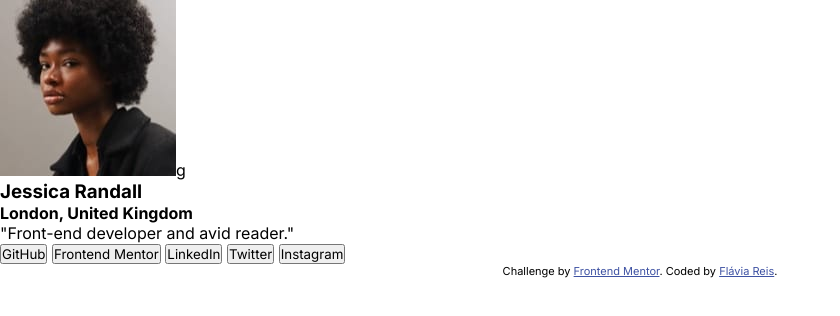
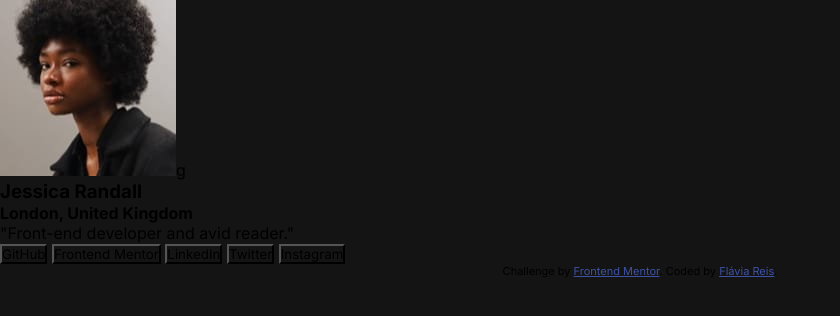
Before and after one commit to flaviare1s/social-links-profile, a plain HTML site: page index.html in a window 1280 px wide. Shown: the whole page, without its empty margins (0-840 px from the left). Drawn offline with Linux system fonts and the light colour scheme.

Commit message:
Update style.css

```diff
--- a/style.css
+++ b/style.css
@@ -5,6 +5,11 @@
     padding: 0px;
     box-sizing: border-box;
     font-family: 'Inter', sans-serif;
+    background-color: hsl(0, 0%, 8%);
+}
+
+.card {
+    background-color: Dark Grey: hsl(0, 0%, 12%);
 }
 
 .normal {
```
